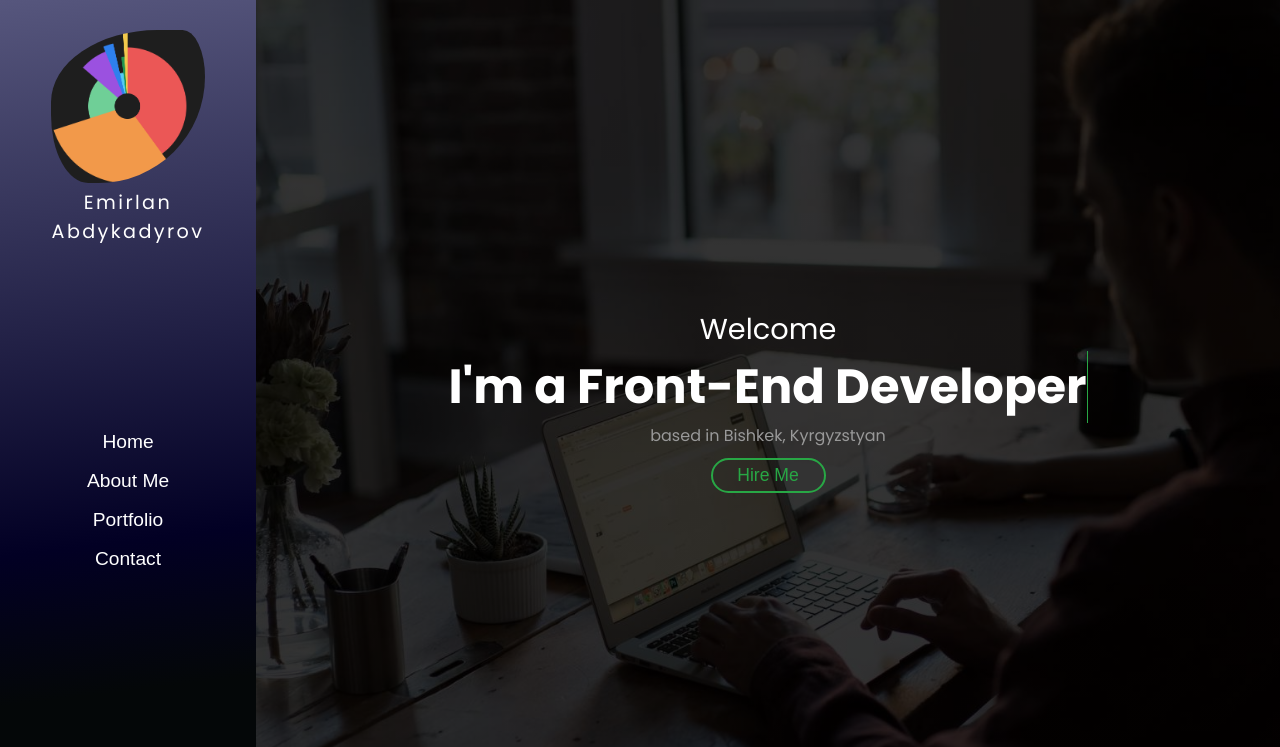
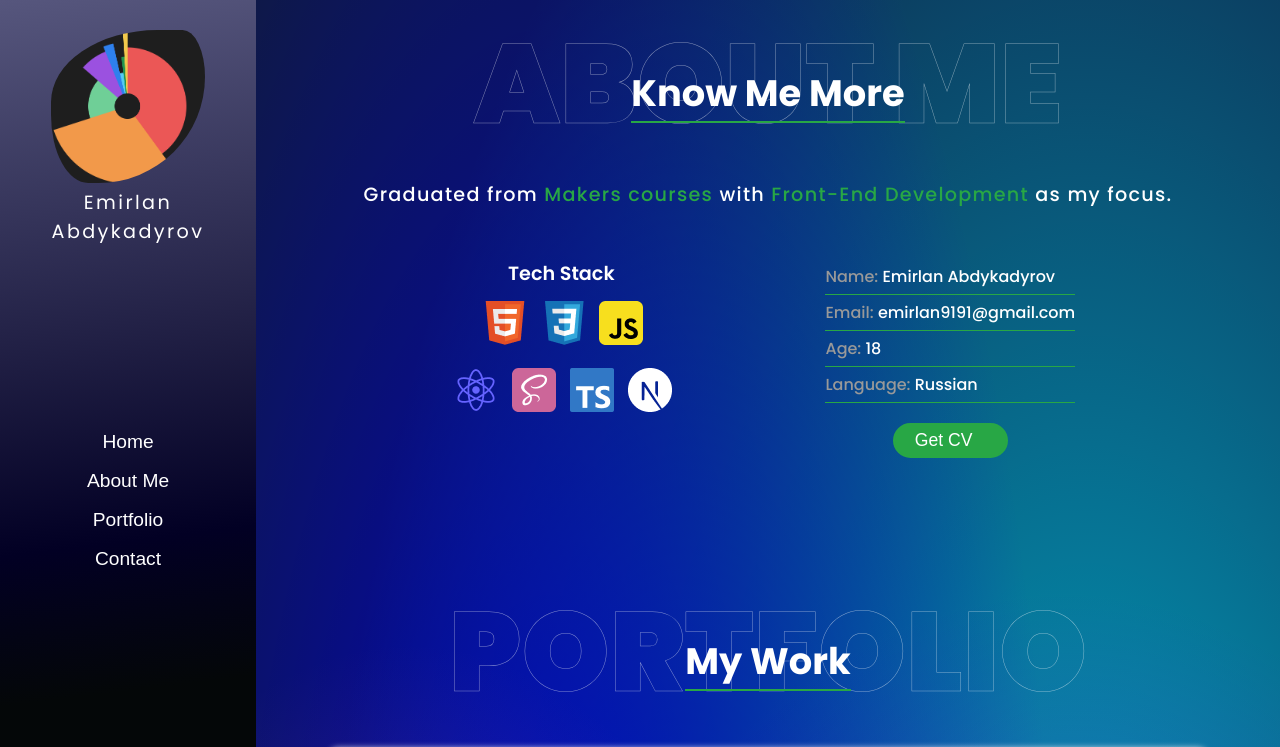
Before and after one commit to emirlan0706/my_portfolio_made_with_react, a React (Create React App) app: page / in a window 1280 px wide. Shown: the top 747 px of the page. Built offline with nearby package versions, Linux system fonts and the light colour scheme.

Commit message:
commit oyour check

```diff
--- a/src/App.js
+++ b/src/App.js
@@ -11,7 +11,7 @@ function App() {
     <div className="App">
       <Nav />
       <div className="page">
-        <Home />
+        {/* <Home /> */}
         <About />
         <Portfolio />
         <Contact />
```
